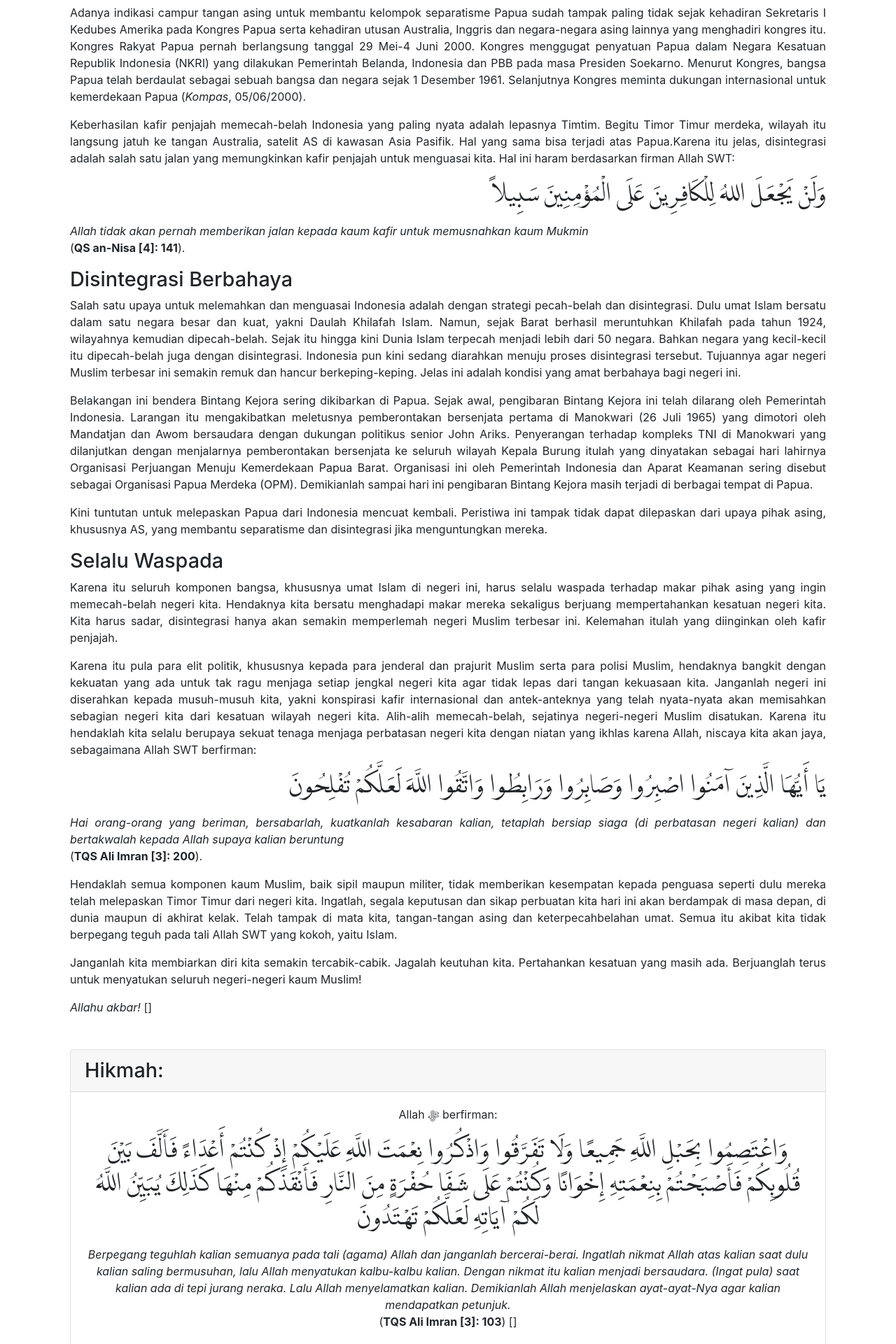
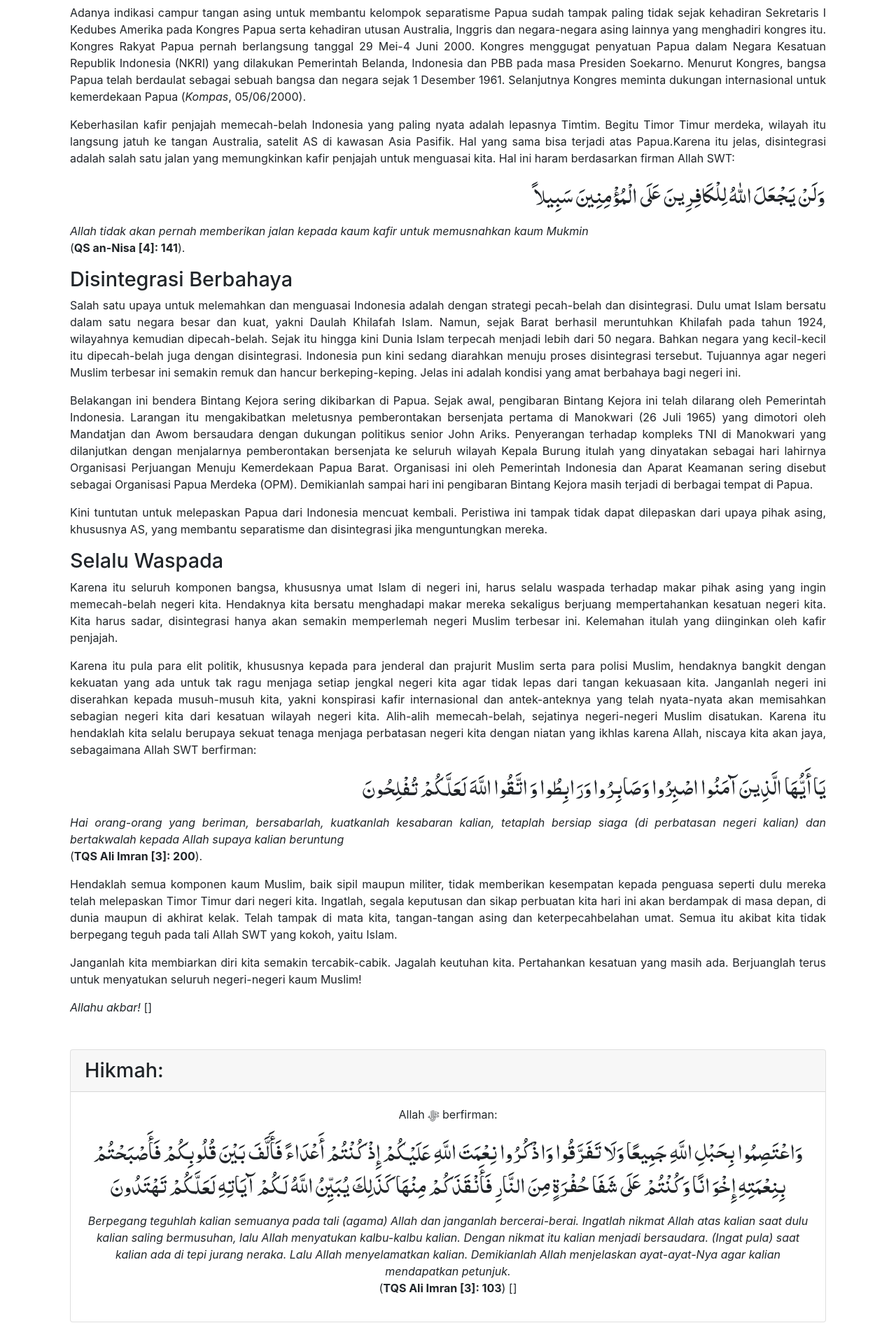
Before and after one commit to bandithijo/buletin-dakwah-kaffah, a Jekyll site: the page built from _posts/2019/2019-09-06-disintegrasi-haram-dan-berbahaya.md, in a window 1280 px wide. Shown: the part 1717-3637 px from the top of the page at 70% size. Built offline with Jekyll 4.4.1, drawn with Linux system fonts in a browser that asks for light colours; nearby versions of some CDN libraries.

Commit message:
Change font to: Al Qalam Quran Majeed 2

```diff
--- a/assets/css/custom/custom.css
+++ b/assets/css/custom/custom.css
@@ -2,7 +2,7 @@
 .text-right-arabic {
   text-align: right;
   font-size: 2.0rem !important;
-  font-family: 'lpmq';
+  font-family: 'al_qalam_quran_majeed_2';
 }
 
 .text-right-arti {
@@ -12,7 +12,7 @@
 .text-center-arabic {
   text-align: center;
   font-size: 2.0rem !important;
-  font-family: 'lpmq';
+  font-family: 'al_qalam_quran_majeed_2';
 }
 
 .tanggal ul {
--- a/assets/fonts/quran/quran.css
+++ b/assets/fonts/quran/quran.css
@@ -11,3 +11,31 @@
   font-weight: 500;
   font-style: normal;
 }
+
+@font-face {
+  font-family: 'noorehidayat';
+  src: url('/assets/fonts/quran/noorehidayat.woff') format('woff');
+  font-weight: 500;
+  font-style: normal;
+}
+
+@font-face {
+  font-family: 'al_qalam_quran_majeed';
+  src: url('/assets/fonts/quran/al_qalam_quran_majeed.woff') format('woff');
+  font-weight: 500;
+  font-style: normal;
+}
+
+@font-face {
+  font-family: 'al_qalam_quran_majeed_1';
+  src: url('/assets/fonts/quran/al_qalam_quran_majeed_1.woff') format('woff');
+  font-weight: 500;
+  font-style: normal;
+}
+
+@font-face {
+  font-family: 'al_qalam_quran_majeed_2';
+  src: url('/assets/fonts/quran/al_qalam_quran_majeed_2.woff') format('woff');
+  font-weight: 500;
+  font-style: normal;
+}
```
Also changed, not shown: assets/fonts/quran/al_qalam_quran_majeed.woff (added), assets/fonts/quran/al_qalam_quran_majeed_1.woff (added), assets/fonts/quran/al_qalam_quran_majeed_2.woff (added), assets/fonts/quran/noorehidayat.woff (added).
